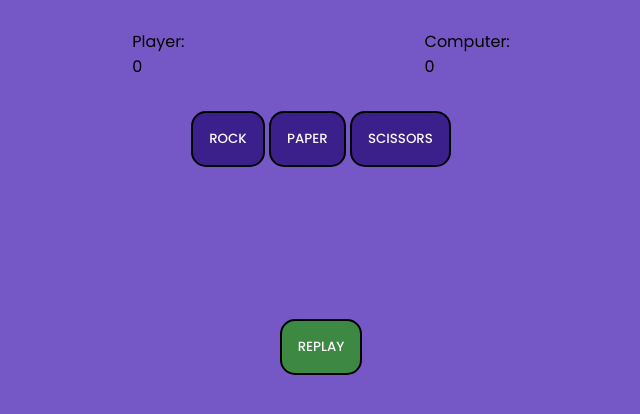
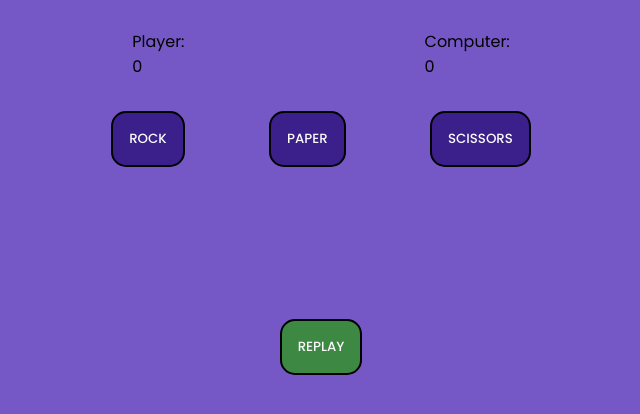
Before and after one commit to PettLe/rock-paper-scissors, a plain HTML site: page index.html in a window 1280 px wide. Shown: the part 116-530 px from the top of the page, without its empty margins (319-959 px from the left). Drawn offline with Linux system fonts and the light colour scheme.

Commit message:
finished

```diff
--- a/style.css
+++ b/style.css
@@ -58,6 +58,7 @@ button {
   color: rgb(250, 250, 250);
   border: 2px solid black;
   border-radius: 15px;
+  margin: 0vh 5vh 0vh 5vh;
 }
 .nappi:hover,
 .replay:hover {
```
Also changed, not shown: 1 other file.
